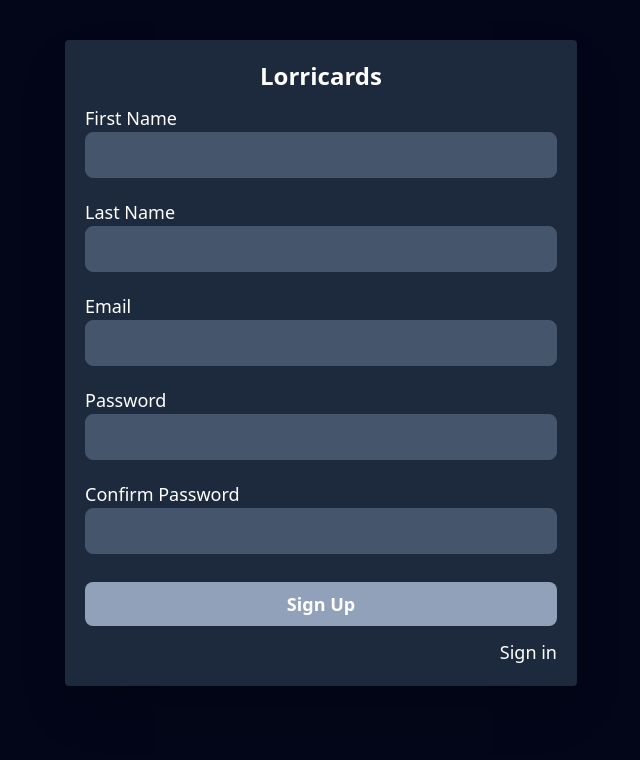
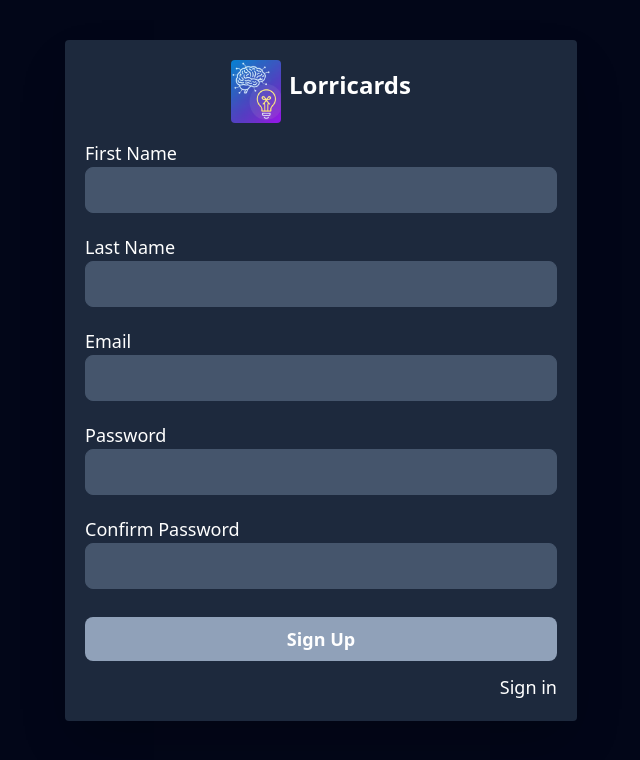
Before and after one commit to jeremydanielestrada/Lorricards, a React (Vite) app: page /register in a window 1280 px wide. Shown: the top 760 px of the page, without its empty margins (319-959 px from the left). Built offline with nearby package versions, Linux system fonts and the light colour scheme; no server answers.

Commit message:
feat: add logo on auth forms

```diff
--- a/src/pages/Login.tsx
+++ b/src/pages/Login.tsx
@@ -54,15 +54,25 @@ function Login() {
 
   return (
     <div className="card mx-auto md:w-lg mt-10">
-      <div>
+      <div className="flex items-center space-x-2 justify-center mb-4">
+        <img
+          className="rounded"
+          src="/public/images/LorricardsLogo.png"
+          alt="logo"
+          width="50"
+        />
         <h2 className="text-center pb-3 text-2xl font-extrabold">Lorricards</h2>
       </div>
       <LoginForm />
 
-      <p className="text-center py-4  border-b-2 border-slate-600">Or</p>
+      <p className="text-center py-4 font-semibold border-b-2 border-slate-600">
+        Or
+      </p>
       <button id="googleBtn" className="w-full"></button>
       <div className="mt-3 text-lg text-right hover:underline">
-        <NavLink to="/register">Sign up</NavLink>
+        <NavLink to="/register" className="hover:text-blue-400">
+          Sign up
+        </NavLink>
       </div>
     </div>
   );
--- a/src/pages/Register.tsx
+++ b/src/pages/Register.tsx
@@ -4,12 +4,20 @@ import RegisterForm from "../components/auth/RegisterForm";
 function Register() {
   return (
     <div className="card mx-auto  mt-10 md:w-lg">
-      <div>
+      <div className="flex items-center space-x-2 justify-center mb-4">
+        <img
+          className="rounded"
+          src="/public/images/LorricardsLogo.png"
+          alt="logo"
+          width="50"
+        />
         <h2 className="text-center pb-3 text-2xl font-extrabold">Lorricards</h2>
       </div>
       <RegisterForm />
       <div className="mt-3 text-lg text-right hover:underline">
-        <NavLink to="/login">Sign in</NavLink>
+        <NavLink to="/login" className="hover:text-blue-400">
+          Sign in
+        </NavLink>
       </div>
     </div>
   );
```
